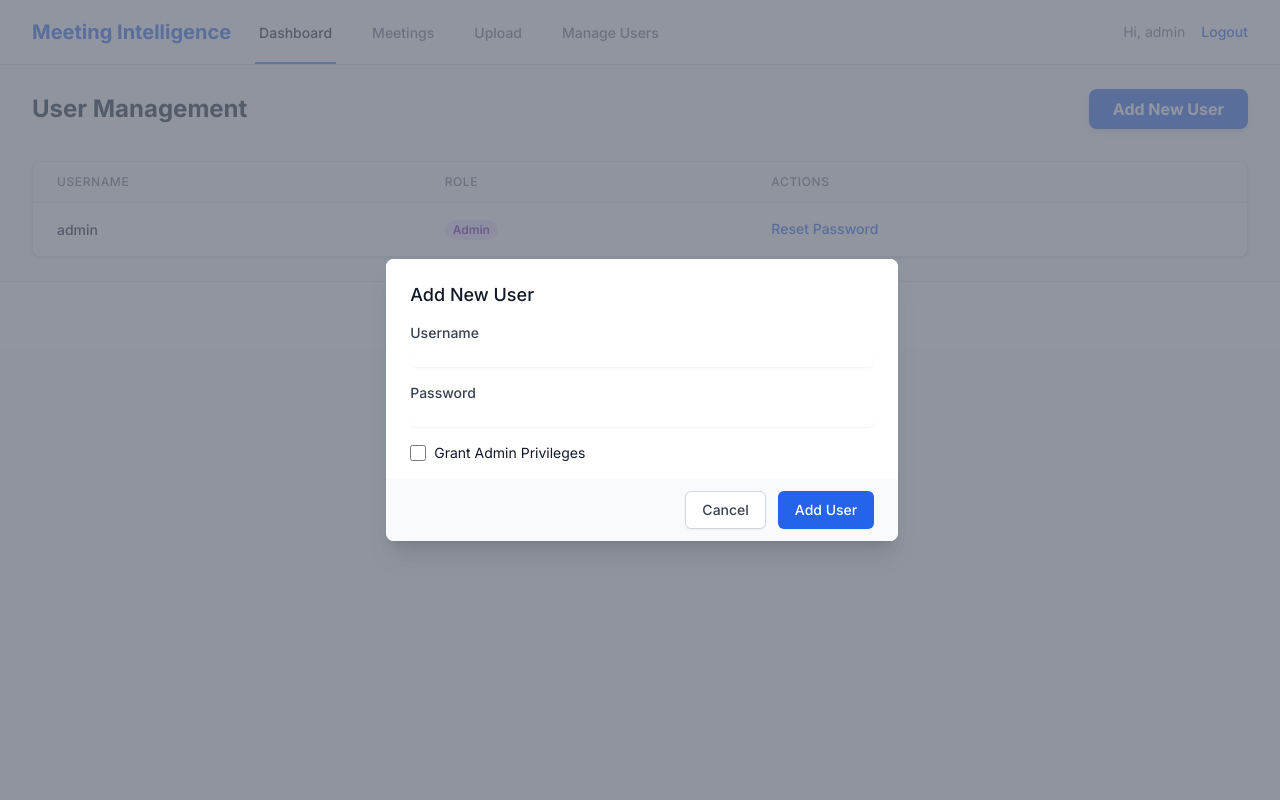
After one commit to rockymount114/Youtube-mp4-download, a Flask app: page /manage_users in a window 1280 px wide, after a click on "Add New User". The commit adds this page. Run offline with Flask 3, Linux system fonts and the light colour scheme; a user stored in the database is signed in; some libraries are stand-ins or nearby versions.

Commit message:
add user management

```diff
--- a/app/__init__.py
+++ b/app/__init__.py
@@ -37,4 +37,7 @@ def create_app():
     from .blueprints.auth import auth as auth_blueprint
     app.register_blueprint(auth_blueprint)
 
+    from .blueprints.users import users as users_blueprint
+    app.register_blueprint(users_blueprint)
+
     return app
--- a/app/models.py
+++ b/app/models.py
@@ -8,6 +8,7 @@ class User(UserMixin, db.Model):
     id = db.Column(db.Integer, primary_key=True)
     username = db.Column(db.String(255), unique=True, nullable=False)
     password = db.Column(db.String(500), nullable=False)
+    is_admin = db.Column(db.Boolean, default=False)
 
 class Meeting(db.Model):
     __tablename__ = 'meetings'
--- a/app/templates/base.html
+++ b/app/templates/base.html
@@ -33,6 +33,9 @@
                         <a href="{{ url_for('main.dashboard') }}" class="border-blue-500 text-gray-900 inline-flex items-center px-1 pt-1 border-b-2 text-sm font-medium">Dashboard</a>
                         <a href="{{ url_for('main.meeting_list') }}" class="border-transparent text-gray-500 hover:border-gray-300 hover:text-gray-700 inline-flex items-center px-1 pt-1 border-b-2 text-sm font-medium">Meetings</a>
                         <a href="{{ url_for('main.upload') }}" class="border-transparent text-gray-500 hover:border-gray-300 hover:text-gray-700 inline-flex items-center px-1 pt-1 border-b-2 text-sm font-medium">Upload</a>
+                        {% if current_user.is_authenticated and current_user.is_admin %}
+                        <a href="{{ url_for('users.manage_users') }}" class="border-transparent text-gray-500 hover:border-gray-300 hover:text-gray-700 inline-flex items-center px-1 pt-1 border-b-2 text-sm font-medium">Manage Users</a>
+                        {% endif %}
                     </div>
                 </div>
                 <div class="hidden sm:ml-6 sm:flex sm:items-center">
--- /dev/null
+++ b/app/templates/manage_users.html
@@ -0,0 +1,124 @@
+{% extends "base.html" %}
+
+{% block content %}
+<div class="mb-8 flex justify-between items-center">
+    <h1 class="text-2xl font-bold text-gray-900">User Management</h1>
+    <button onclick="toggleModal('addUserModal')" class="bg-blue-600 hover:bg-blue-700 text-white font-bold py-2 px-6 rounded-lg transition shadow-md">
+        Add New User
+    </button>
+</div>
+
+<div class="bg-white shadow overflow-hidden sm:rounded-lg border border-gray-200">
+    <table class="min-w-full divide-y divide-gray-200">
+        <thead class="bg-gray-50">
+            <tr>
+                <th class="px-6 py-3 text-left text-xs font-medium text-gray-500 uppercase tracking-wider">Username</th>
+                <th class="px-6 py-3 text-left text-xs font-medium text-gray-500 uppercase tracking-wider">Role</th>
+                <th class="px-6 py-3 text-left text-xs font-medium text-gray-500 uppercase tracking-wider">Actions</th>
+            </tr>
+        </thead>
+        <tbody class="bg-white divide-y divide-gray-200">
+            {% for user in users %}
+            <tr>
+                <td class="px-6 py-4 whitespace-nowrap text-sm font-medium text-gray-900">{{ user.username }}</td>
+                <td class="px-6 py-4 whitespace-nowrap text-sm text-gray-500">
+                    {% if user.is_admin %}
+                    <span class="px-2 inline-flex text-xs leading-5 font-semibold rounded-full bg-purple-100 text-purple-800">Admin</span>
+                    {% else %}
+                    <span class="px-2 inline-flex text-xs leading-5 font-semibold rounded-full bg-gray-100 text-gray-800">Staff</span>
+                    {% endif %}
+                </td>
+                <td class="px-6 py-4 whitespace-nowrap text-sm font-medium flex space-x-4">
+                    <button onclick="openResetModal('{{ user.id }}', '{{ user.username }}')" class="text-blue-600 hover:text-blue-900">Reset Password</button>
+
+                    {% if user.id != current_user.id %}
+                    <form action="{{ url_for('users.toggle_admin', id=user.id) }}" method="POST" class="inline">
+                        <button type="submit" class="text-purple-600 hover:text-purple-900">
+                            {{ 'Revoke Admin' if user.is_admin else 'Make Admin' }}
+                        </button>
+                    </form>
+
+                    <form action="{{ url_for('users.delete_user', id=user.id) }}" method="POST" class="inline" onsubmit="return confirm('Are you sure you want to delete this user?');">
+                        <button type="submit" class="text-red-600 hover:text-red-900">Delete</button>
+                    </form>
+                    {% endif %}
+                </td>
+            </tr>
+            {% endfor %}
+        </tbody>
+    </table>
+</div>
+
+<!-- Add User Modal -->
+<div id="addUserModal" class="fixed z-10 inset-0 hidden overflow-y-auto">
+    <div class="flex items-end justify-center min-h-screen pt-4 px-4 pb-20 text-center sm:block sm:p-0">
+        <div class="fixed inset-0 transition-opacity" aria-hidden="true">
+            <div class="absolute inset-0 bg-gray-500 opacity-75"></div>
+        </div>
+        <span class="hidden sm:inline-block sm:align-middle sm:h-screen" aria-hidden="true">&#8203;</span>
+        <div class="inline-block align-middle bg-white rounded-lg text-left overflow-hidden shadow-xl transform transition-all sm:my-8 sm:align-middle sm:max-w-lg sm:w-full">
+            <form action="{{ url_for('users.add_user') }}" method="POST">
+                <div class="bg-white px-4 pt-5 pb-4 sm:p-6 sm:pb-4">
+                    <h3 class="text-lg leading-6 font-medium text-gray-900 mb-4">Add New User</h3>
+                    <div class="space-y-4">
+                        <div>
+                            <label class="block text-sm font-medium text-gray-700">Username</label>
+                            <input type="text" name="username" required class="mt-1 block w-full border-gray-300 rounded-md shadow-sm focus:ring-blue-500 focus:border-blue-500 sm:text-sm">
+                        </div>
+                        <div>
+                            <label class="block text-sm font-medium text-gray-700">Password</label>
+                            <input type="password" name="password" required class="mt-1 block w-full border-gray-300 rounded-md shadow-sm focus:ring-blue-500 focus:border-blue-500 sm:text-sm">
+                        </div>
+                        <div class="flex items-center">
+                            <input type="checkbox" name="is_admin" class="h-4 w-4 text-blue-600 focus:ring-blue-500 border-gray-300 rounded">
+                            <label class="ml-2 block text-sm text-gray-900">Grant Admin Privileges</label>
+                        </div>
+                    </div>
+                </div>
+                <div class="bg-gray-50 px-4 py-3 sm:px-6 sm:flex sm:flex-row-reverse">
+                    <button type="submit" class="w-full inline-flex justify-center rounded-md border border-transparent shadow-sm px-4 py-2 bg-blue-600 text-base font-medium text-white hover:bg-blue-700 focus:outline-none focus:ring-2 focus:ring-offset-2 focus:ring-blue-500 sm:ml-3 sm:w-auto sm:text-sm">Add User</button>
+                    <button type="button" onclick="toggleModal('addUserModal')" class="mt-3 w-full inline-flex justify-center rounded-md border border-gray-300 shadow-sm px-4 py-2 bg-white text-base font-medium text-gray-700 hover:bg-gray-50 focus:outline-none focus:ring-2 focus:ring-offset-2 focus:ring-blue-500 sm:mt-0 sm:ml-3 sm:w-auto sm:text-sm">Cancel</button>
+                </div>
+            </form>
+        </div>
+    </div>
+</div>
+
+<!-- Reset Password Modal -->
+<div id="resetModal" class="fixed z-10 inset-0 hidden overflow-y-auto">
+    <div class="flex items-end justify-center min-h-screen pt-4 px-4 pb-20 text-center sm:block sm:p-0">
+        <div class="fixed inset-0 transition-opacity" aria-hidden="true">
+            <div class="absolute inset-0 bg-gray-500 opacity-75"></div>
+        </div>
+        <span class="hidden sm:inline-block sm:align-middle sm:h-screen" aria-hidden="true">&#8203;</span>
+        <div class="inline-block align-middle bg-white rounded-lg text-left overflow-hidden shadow-xl transform transition-all sm:my-8 sm:align-middle sm:max-w-lg sm:w-full">
+            <form id="resetForm" method="POST">
+                <div class="bg-white px-4 pt-5 pb-4 sm:p-6 sm:pb-4">
+                    <h3 class="text-lg leading-6 font-medium text-gray-900 mb-4">Reset Password for <span id="resetUsername"></span></h3>
+                    <div>
+                        <label class="block text-sm font-medium text-gray-700">New Password</label>
+                        <input type="password" name="new_password" required class="mt-1 block w-full border-gray-300 rounded-md shadow-sm focus:ring-blue-500 focus:border-blue-500 sm:text-sm">
+                    </div>
+                </div>
+                <div class="bg-gray-50 px-4 py-3 sm:px-6 sm:flex sm:flex-row-reverse">
+                    <button type="submit" class="w-full inline-flex justify-center rounded-md border border-transparent shadow-sm px-4 py-2 bg-blue-600 text-base font-medium text-white hover:bg-blue-700 focus:outline-none focus:ring-2 focus:ring-offset-2 focus:ring-blue-500 sm:ml-3 sm:w-auto sm:text-sm">Reset Password</button>
+                    <button type="button" onclick="toggleModal('resetModal')" class="mt-3 w-full inline-flex justify-center rounded-md border border-gray-300 shadow-sm px-4 py-2 bg-white text-base font-medium text-gray-700 hover:bg-gray-50 focus:outline-none focus:ring-2 focus:ring-offset-2 focus:ring-blue-500 sm:mt-0 sm:ml-3 sm:w-auto sm:text-sm">Cancel</button>
+                </div>
+            </form>
+        </div>
+    </div>
+</div>
+
+<script>
+    function toggleModal(id) {
+        const modal = document.getElementById(id);
+        modal.classList.toggle('hidden');
+    }
+
+    function openResetModal(userId, username) {
+        document.getElementById('resetUsername').textContent = username;
+        document.getElementById('resetForm').action = "/reset_password/" + userId;
+        toggleModal('resetModal');
+    }
+</script>
+{% endblock %}
--- a/app/templates/meeting_list.html
+++ b/app/templates/meeting_list.html
@@ -40,12 +40,14 @@
                 </td>
                 <td class="px-6 py-4 whitespace-nowrap text-right text-sm font-medium space-x-3">
                     <a href="{{ url_for('main.meeting_detail', id=meeting.id) }}" class="text-blue-600 hover:text-blue-900">View</a>
+                    {% if current_user.is_admin %}
                     <form action="{{ url_for('main.process_meeting', id=meeting.id) }}" method="POST" class="inline">
                         <button type="submit" class="text-indigo-600 hover:text-indigo-900">Process</button>
                     </form>
                     <form action="{{ url_for('main.delete_meeting', id=meeting.id) }}" method="POST" class="inline">
                         <button type="submit" class="text-red-600 hover:text-red-900" onclick="return confirm('Are you sure you want to delete this meeting?')">Delete</button>
                     </form>
+                    {% endif %}
                 </td>
             </tr>
             {% else %}
```
Also changed, not shown: app/blueprints/main.py (+8 -0 lines), app/blueprints/users.py (added, +86 -0 lines), run.py (+22 -6 lines), README.md.
